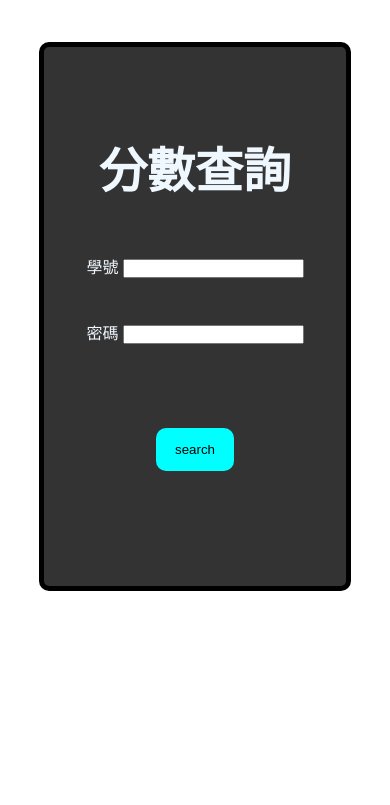
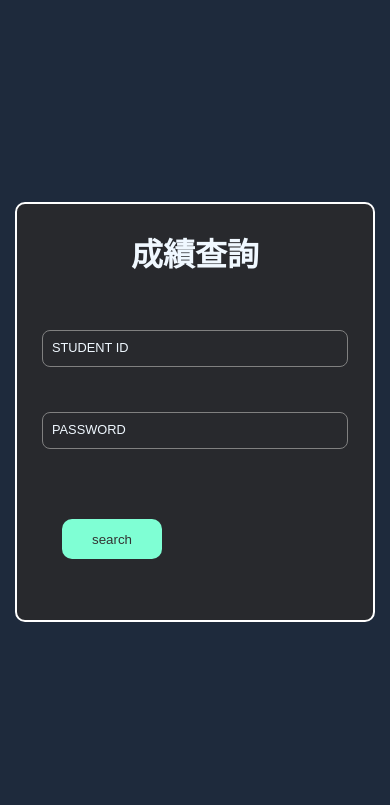
Before and after one commit to Li541001/search_data, a plain HTML site: page index.html in a window 390 px wide. Drawn offline with Linux system fonts and the light colour scheme.

Commit message:
網頁美化(大更新) excel公式讀不到結果解決

```diff
--- a/index.html
+++ b/index.html
@@ -10,25 +10,26 @@
 <body>
     <div class="container">
         <div class="title-container">
-            <div class="title">分數查詢</div>
-            <div id="title-sub"></div>
+            <div class="title">成績查詢</div>
+            <div id="title-sub" class="text-action"></div>
+        </div>
+        <div class="input-box">
+            <input class="input-block" id='input-id' type="text" onchange="change1()" required></input>
+            <span class="input-text">STUDENT ID</span>
+        </div>
+        <div class="input-box">
+            <input class="input-block" id='input-password' type="password" onchange="change2()" required></input>
+            <span class="input-text">PASSWORD</span>
+        </div>
+        <div class='status-text text-action' id="status"></div>
+        <div class="input-button-container">
+            <input id="input-button" type="button"  value="search"></input>
         </div>
 
-        <div class="input-box">
-            <span class="input-text">學號</span>
-            <input id='input-id' type="text" onchange="change1()"></input>
-        </div>
-        <div class="input-box">
-            <span class="input-text">密碼</span>
-            <input id='input-password' type="text" onchange="change2()"></input>
-        </div>
-        <div class="input-text" id="status"></div>
-        <input id="input-button" type="button"  value="search"></input>
     </div>
     <div class="display">
-        <table>
-            <tr id="keys">           <!-- 添加標籤-->           </tr>
-            <tr id="values">         <!-- 添加標籤-->           </tr>
+        <table id="score">
+            <!-- 添加標籤-->
         </table>
     </div>
 
@@ -38,8 +39,7 @@
         const idText = document.getElementById('input-id')
         const passwordText = document.getElementById('input-password')
         const status = document.getElementById('status')
-        const keys = document.getElementById('keys')
-        const values = document.getElementById('values')
+        const score = document.getElementById('score')
         const name = document.getElementById('title-sub')
 
         let id;
@@ -49,6 +49,7 @@
         const click = async()=>{
             let tagKey = '';
             let tagValue = '';
+            let tag = '';
             data = await getApiData()
             data = data[String(id)]  //取得database得資料
             if(data == null){
@@ -69,16 +70,16 @@
 
             for(let i=0; i < key.length;i++){
                 if(key[i] == '密碼' || key[i] == 'name') continue;
-                tagKey += `<td class="display-text">${key[i]}</td>`
+                tagKey = `<td class="display-text">${key[i]}</td>`
                 if(Number(value[i]) <= 60){
-                    tagValue+=`<td class="display-text fall">${value[i]}</td>`
+                    tagValue =`<td class="display-text fall">${value[i]}</td>`
                 }else{
-                    tagValue+=`<td class="display-text">${value[i]}</td>`
+                    tagValue =`<td class="display-text">${value[i]}</td>`
                 }
+                tag += `<tr>${tagKey+tagValue}</tr> `;
+            }
+            score.innerHTML = tag;
 
-            }
-            keys.innerHTML = tagKey;
-            values.innerHTML = tagValue;
 
         }
         const change1 = ()=>{
--- a/style.css
+++ b/style.css
@@ -1,93 +1,153 @@
+@import url(//fonts.googleapis.com/earlyaccess/notosanstc.css);
+
 *{
     box-sizing: border-box;
     margin: 0;
     padding: 0;
+    color: aliceblue;
+    font-family: "Quicksand",sans-serif;
 }
 body{
     display: flex;
+    align-items: center;
     justify-content: center;
+    width: 100vw;
+    height: 100vh;
+    gap: 20px;
+    background-color: #1e2a3c;
+
+}
+.title-container{
+    display: flex;
+    flex-direction: column;
     align-items: center;
-    height: 100vh;
-    width: 100vw;
-    flex-direction: column;
+    justify-content: center;
 }
 .container{
+    overflow:hidden;
+    transition: 1s;
+    background-color: #28292d;
+    border-radius: 10px;
+    height: 420px;
+    width: 360px;
+    border: 2px solid white;
     display: flex;
-    padding-top: 10vh;
-
-    justify-content: flex-start;
+    flex-direction: column;
     align-items: center;
-    height: 65vh;
-    width: 30vw;
-    background-color: #333;
-    border-radius: 10px;
-    gap: 5vh;
-    flex-direction: column;
-    border:5px solid #000;
+    gap: 25px;
+    padding: 25px;
 }
 .title{
-    font-size: 48px;
-    font-weight: bold;
-    color: aliceblue;
+    font-size: 2rem;
+    font-weight: bolder;
+    margin-bottom: 10px;
+}
+#title-sub{
+    align-items: center;
+}
+
+.input-box{
+    position: relative;
+    width: 100%;
+    margin-top: 20px;
+}
+.input-block{
+    width: 100%;
+    background-color: #28292d;
+    border: 1px solid grey;
+    border-radius: 8px;
+    padding: 10px;
+    outline: none;
 }
 .input-text{
+    padding: 10px;
+    font-size: 0.8rem;
+    position: absolute;
+    left: 0;
     color: aliceblue;
+    transition: 0.5s;
+}
+
+.input-block:valid ~ .input-text,
+.input-block:focus ~ .input-text{
+    background-color: aquamarine;
+    transform: translate(10px,-30px);
+    border-radius: 5px;
+    color: #333;
+}
+.input-block:valid,
+.input-block:focus{
+    border-color: aquamarine;
+}
+.input-button-container{
+    width: 100%;
+    padding: 20px;
 }
 #input-button{
-    height: 5vh;
-    width: 5vw;
+    color: #333;
+    width: 100px;
+    height: 40px;
     border: none;
     border-radius: 10px;
-    background-color: aqua;
     cursor: pointer;
+    background-color: aquamarine;
+    transition: 0.5s;
+}
+#input-button:hover{
+    box-shadow: 0 0 0 5px rgba(127, 255, 212, 0.2),
+    0 0 0 5px rgba(127, 255, 212, 0.1),
+    0 0 0 10px rgba(127, 255, 212, 0.05),
+    0 0 0 20px rgba(127, 255, 212, 0.02);
+}
+.text-action{
+    transform: translateX(-500px);
+    animation: displayScore 2s 7s ease-out forwards;
+}
 
+@keyframes displayScore {
+    0%{
+        transform: translateX(-500px);
+    }
+    100%{
+        transform: translateX(0%);
+    }
+}
+@keyframes displayText{
+    0%{
+        filter: blur(10px);
+        opacity: 0;
+    }
+    100%{
+        filter: blur(0px);
+        opacity: 1;
+    }
 }
 .display{
-    height: 20vh;
-    width: 100vw;
-    margin-top: 5vh;
+    width: 200px;
+    height: 50vh;
+    opacity: 0;
+    filter: blur(10px);
+    animation: displayText 1s 7s linear forwards;
 }
-table{
-    height: 100%;
-    width: 100%;
-    text-decoration: none;
-}
-tr{
-    display: flex;
-    justify-content: center;
+
+.fall{
+    color: red;
 }
 
 .display-text{
+    display: inline-block;
+    text-align: center;
+    font-size: 16px;
+    width: 80px;
     margin: 1px;
-    padding: 0;
-    text-align: center;
-    width: 80px;
-    height: 20px;
-    font-size: 18px;
-    color: black;
-    font-weight: bolder;
 }
-#title-sub{
-    color: aliceblue;
-    font-size: 20;
-    font-weight: 500;
+@media (max-width: 820px) {
+    body{
+        flex-direction: column;
+    }
+    .display{
+        height: auto;
+        width: auto;
+    }
+
 }
-.title-container{
-    display:flex;
-    flex-direction: column;
-    align-items: center;
-    gap: 10px;
-}
-
-@media (max-width: 820px) {
-    .container{
-        width: 80vw;
-    }
-    #input-button{
-        height: 5vh;
-        width: 20vw;
-    }
-}
-.fall{
-    color: red;
-}
```
Also changed, not shown: 1 other file.
